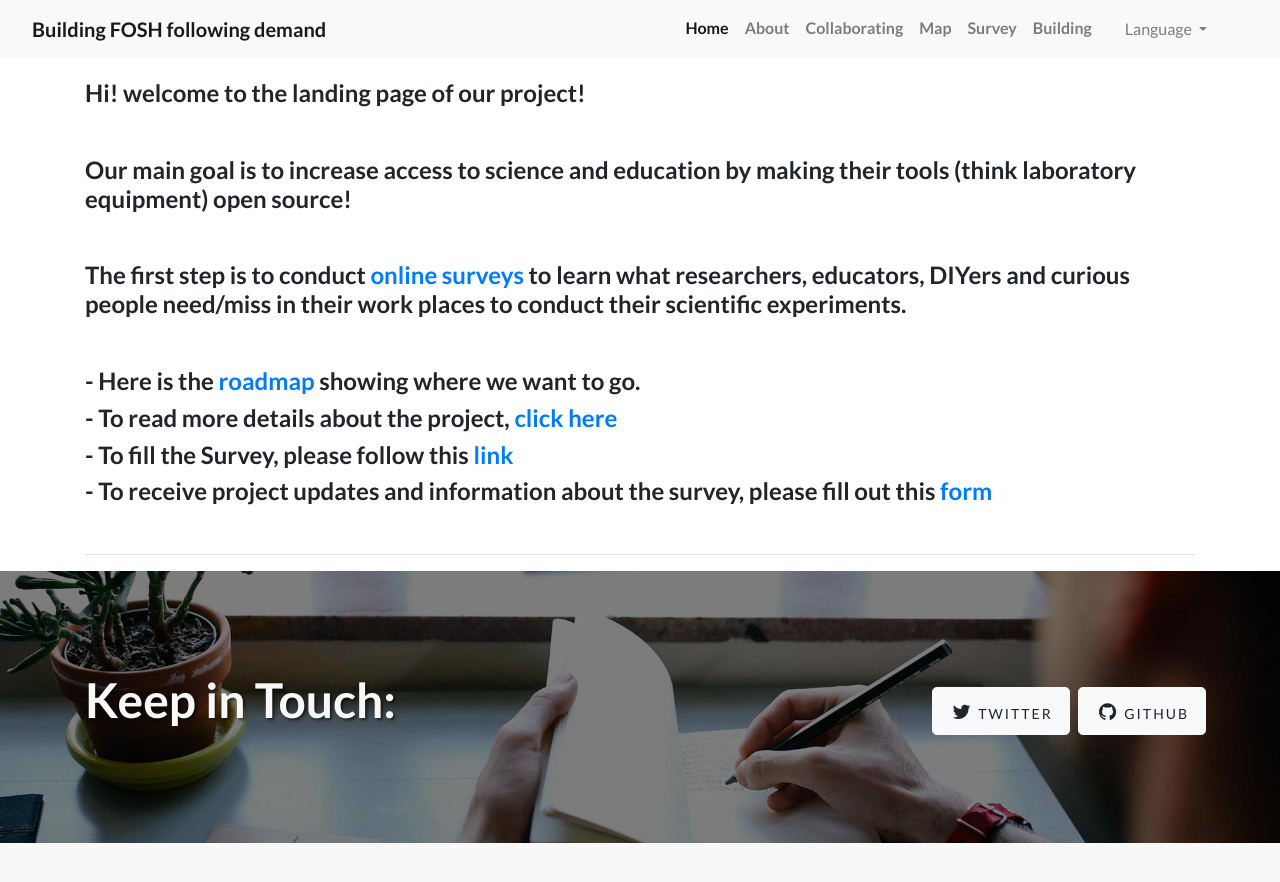
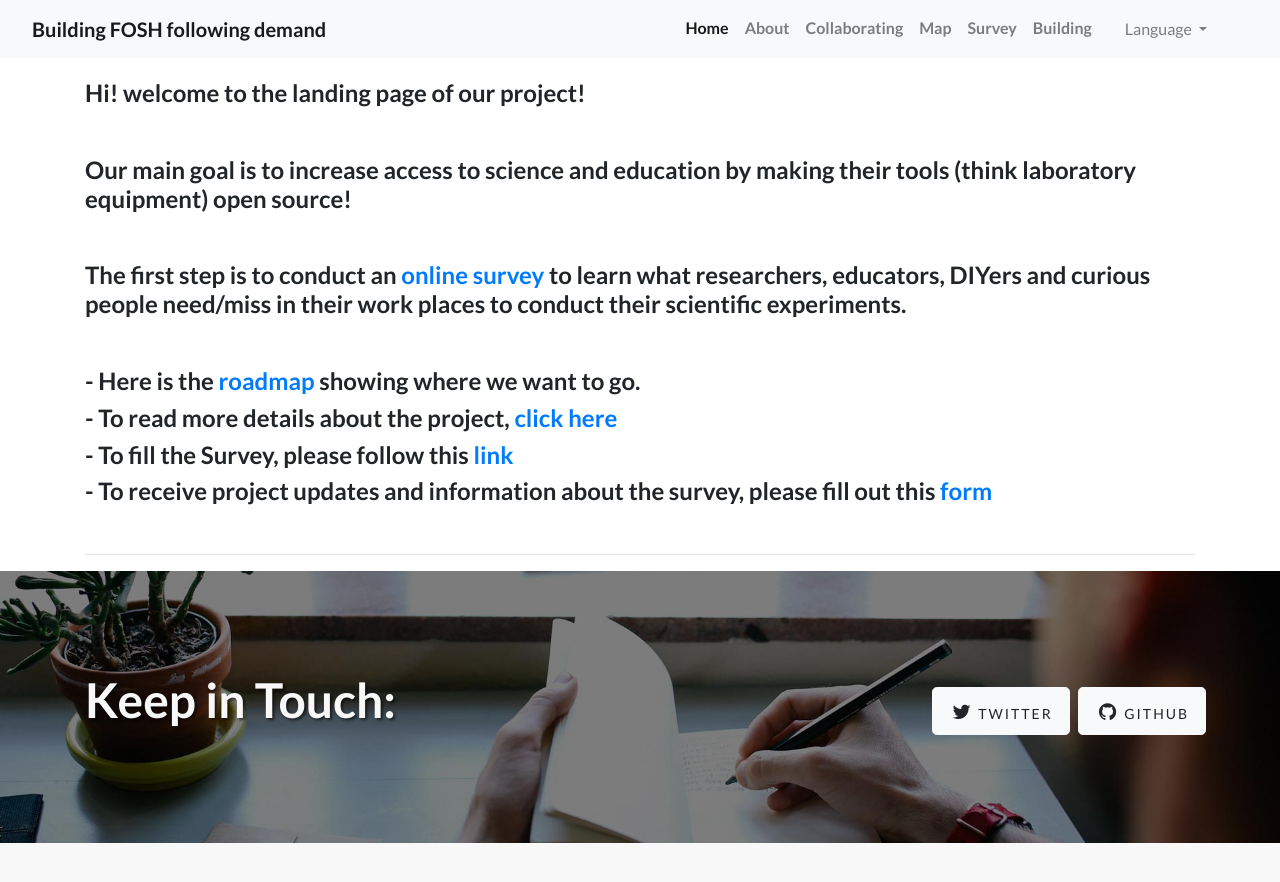
Before and after one commit to FOSH-following-demand/FOSH-following-demand.github.io, a Jekyll site: the page built from pages/en/home.md, in a window 1280 px wide and 900 px high, scrolled down 787 px. Shown: the top 882 px of the window. Built offline with Jekyll 4.4.1, drawn with Linux system fonts in a browser that asks for light colours.

Commit message:
fix broken link in home

```diff
--- a/pages/en/home.md
+++ b/pages/en/home.md
@@ -22,7 +22,7 @@
 
 <br>
 
-#### The first step is to conduct [online surveys](bit.ly/BFOSH) to learn what researchers, educators, DIYers and curious people need/miss in their work places to conduct their scientific experiments.
+#### The first step is to conduct an [online survey](http://bit.ly/BFOSH) to learn what researchers, educators, DIYers and curious people need/miss in their work places to conduct their scientific experiments.
 
 
 <br>
```
